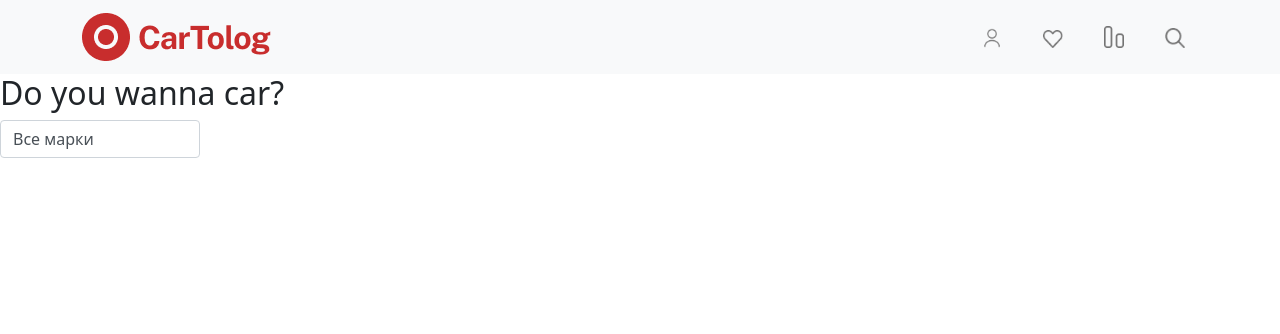
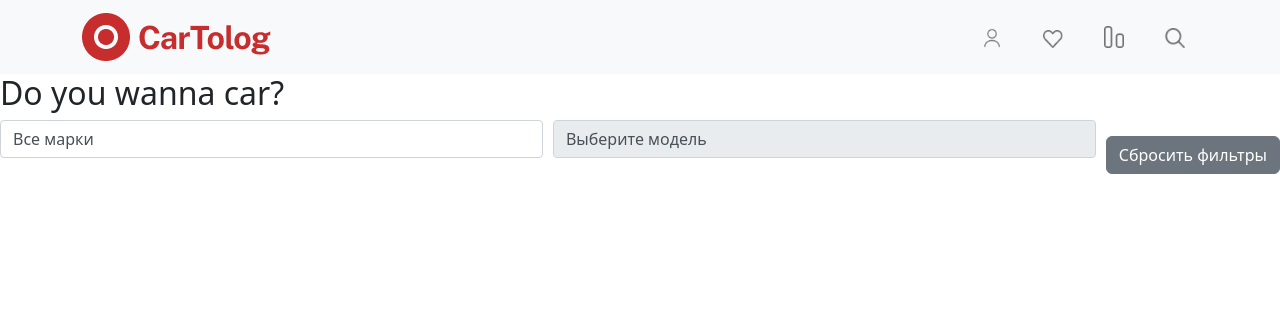
Before and after one commit to ID-Meloman/CartoLog, a Django app: page / in a window 1280 px wide. Shown: the top 334 px of the page. Run offline with Django 5.2, Linux system fonts and the light colour scheme; data that the repository does not hold is empty.

Commit message:
добавил фильтр по моделям и кнопку сброса 03.11.2024 20:41

```diff
--- a/main/filters.py
+++ b/main/filters.py
@@ -1,10 +1,12 @@
-# main/filters.py
 import django_filters
-from .models import Car, Brand
+from .models import Car, Brand, CarModel
 
 class CarFilter(django_filters.FilterSet):
+    model = django_filters.ModelChoiceFilter(queryset=CarModel.objects.all(), label='Модель')
+
     class Meta:
         model = Car
         fields = {
-            'model__brand__name': ['exact'],  # Здесь добавляем путь через модель Car
+            'model__brand__name': ['exact'],  # Фильтрация по марке
+            'model': ['exact'],  # Фильтрация по модели
         }
--- a/main/static/main/css/popular.css
+++ b/main/static/main/css/popular.css
@@ -120,3 +120,14 @@
 .favorite-btn .fa-heart.text-danger {
     color: red; /* Красный цвет, когда в избранном */
 }
+
+.filter-container {
+    display: flex;
+    gap: 10px; /* Расстояние между элементами */
+    justify-content: center; /* Выровнять элементы по центру */
+}
+
+.filter-container .form-group {
+    width: auto; /* Уменьшаем ширину до размеров контента */
+    flex: 1; /* Позволяет элементам занимать равное пространство */
+}
--- a/main/templates/main/popular.html
+++ b/main/templates/main/popular.html
@@ -11,8 +11,10 @@
 
 {% block body %}
 {% include 'main/header.html' %}
+
 <h2>Do you wanna car?</h2>
 
+<div class="filter-container">
     <div class="form-group">
         <select id="brand-filter" class="form-control">
             <option value="">Все марки</option>
@@ -20,6 +22,16 @@
                 <option value="{{ brand.id }}">{{ brand.name }}</option>
             {% endfor %}
         </select>
+    </div>
+
+    <div class="form-group">
+        <select id="model-filter" class="form-control" disabled>
+            <option value="">Выберите модель</option>
+            <!-- Модели будут загружены с помощью AJAX -->
+        </select>
+    </div>
+
+    <button id="reset-filters" class="btn btn-secondary">Сбросить фильтры</button>
 </div>
 
 <div class="card-container" id="car-list">
@@ -41,20 +53,54 @@
 
 <script>
 $(document).ready(function() {
+    // Фильтрация по марке
     $('#brand-filter').change(function() {
         var brandId = $(this).val();
+        $('#model-filter').prop('disabled', !brandId);
+
+        $.ajax({
+            url: '{% url "get_models_by_brand" %}',
+            data: {
+                'brand_id': brandId
+            },
+            success: function(data) {
+                $('#model-filter').empty();
+                $('#model-filter').append('<option value="">Выберите модель</option>');
+                $.each(data.models, function(index, model) {
+                    $('#model-filter').append('<option value="' + model.id + '">' + model.name + '</option>');
+                });
+            }
+        });
+
+        // Обновление списка автомобилей при выборе марки
+        updateCarList(brandId, $('#model-filter').val());
+    });
+
+    // Фильтрация по модели
+    $('#model-filter').change(function() {
+        updateCarList($('#brand-filter').val(), $(this).val());
+    });
+
+    // Сброс фильтров
+    $('#reset-filters').click(function() {
+        $('#brand-filter').val('');
+        $('#model-filter').empty().append('<option value="">Выберите модель</option>').prop('disabled', true);
+        updateCarList('', '');
+    });
+
+    // Функция для обновления списка автомобилей
+    function updateCarList(brandId, modelId) {
         $.ajax({
             url: '{% url "filter_cars" %}',
             data: {
-                'brand_id': brandId
+                'brand_id': brandId,
+                'model_id': modelId
             },
             success: function(data) {
                 $('#car-list').html(data);
             }
         });
-    });
-
-
+    }
 });
 </script>
 
--- a/main/urls.py
+++ b/main/urls.py
@@ -3,7 +3,7 @@ from django.conf.urls.static import static
 from django.urls import path
 
 from . import views
-from .views import popular, form_newmodel, CarDetail, CarDelete, CarUpdate, filter_cars, favorites  # Импортируйте favorites
+from .views import popular, form_newmodel, CarDetail, CarDelete, CarUpdate, filter_cars, favorites, get_models_by_brand# Импортируйте favorites
 
 urlpatterns = [
     path('', popular, name='popular_page'),
@@ -15,6 +15,7 @@ urlpatterns = [
     path('filter-cars/', filter_cars, name='filter_cars'),
     path('toggle_favorite/', views.toggle_favorite, name='toggle_favorite'),
     path('popular/', popular, name='popular'),
+    path('get_models_by_brand/', get_models_by_brand, name='get_models_by_brand'),
 
 ]
 
--- a/main/views.py
+++ b/main/views.py
@@ -58,12 +58,19 @@ def form_newmodel(request):
 
 def filter_cars(request):
     brand_id = request.GET.get('brand_id')
+    model_id = request.GET.get('model_id')
     if brand_id:
         cars = Car.objects.filter(model__brand_id=brand_id)
+        if model_id:
+            cars = cars.filter(model_id=model_id)
     else:
         cars = Car.objects.all()
 
-    return render(request, 'main/car_list_partial.html', {'cars': cars})  # Убедитесь, что путь к частичному шаблону корректный
+    return render(request, 'main/car_list_partial.html', {'cars': cars})
+def get_models_by_brand(request):
+    brand_id = request.GET.get('brand_id')
+    models = CarModel.objects.filter(brand_id=brand_id).values('id', 'name')
+    return JsonResponse({'models': list(models)})
 
 
 class CarDetail(DetailView):
```
Lines whose indentation alone changed are shown as unchanged.
